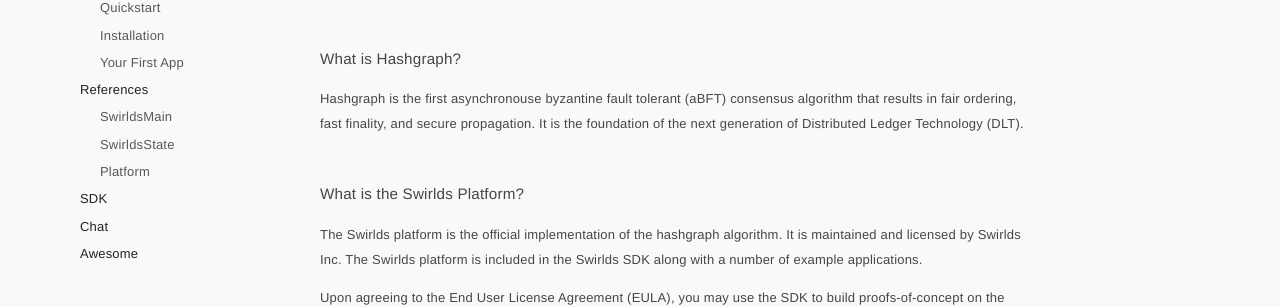
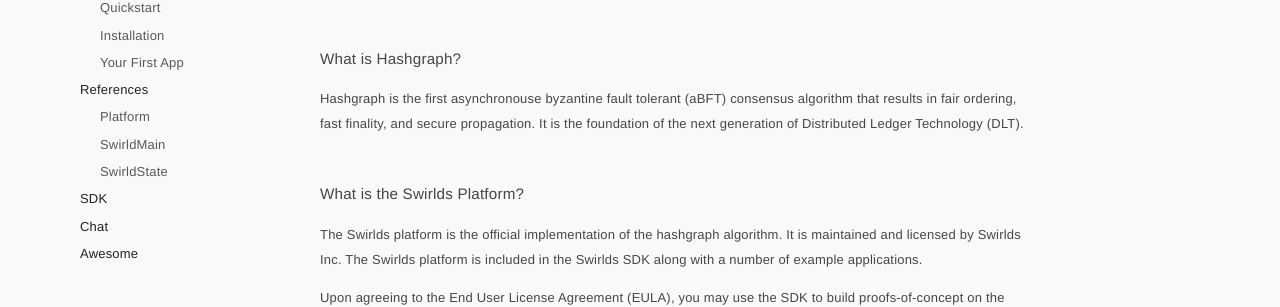
Before and after one commit to ghanem-mhd/hashgraph.github.io, a Jekyll site: the page built from index.md, in a window 1280 px wide. Shown: the part 189-496 px from the top of the page. Built offline with Jekyll 4.4.1, drawn with Linux system fonts in a browser that asks for light colours; some web fonts are replaced.

Commit message:
Corrected SwirldsMain => SwirldMain

```diff
--- a/_data/docs.yml
+++ b/_data/docs.yml
@@ -11,9 +11,9 @@
 #   - virtual-voting
 - title: References
   docs:
-  - swirldsmain
-  - swirldsstate
   - platform
+  - swirldmain
+  - swirldstate
 # - title: Papers
 #   docs:
 #   - whitepaper
--- a/_docs/swirldsmain.md
+++ b/_docs/swirldsmain.md
@@ -1,6 +1,6 @@
 ---
-title: SwirldsMain
-permalink: /docs/swirldsmain/
+title: SwirldMain
+permalink: /docs/swirldmain/
 ---
 
 > ##### All Superinterfaces:
@@ -25,7 +25,7 @@
 
 > ---
 
-> **[SwirldState](/docs/swirldsstate) newState**()
+> **[SwirldState](/docs/swirldstate) newState**()
 
 > > _Instantiate and return a SwirldState object that corresponds to this SwirldMain object_
 
@@ -101,7 +101,7 @@
 
 > #### newState
 
-> **[SwirldState](/docs/swirldsstate) newState**()
+> **[SwirldState](/docs/swirldstate) newState**()
 
 > Instantiate and return a SwirldState object that corresponds to this SwirldMain object. Typically, if class ExampleMain implements SwirldMain, then newState will return an object of class ExampleMain.
 
@@ -111,4 +111,4 @@
 
 ---
 
-[Next Step: SwirldState](/docs/swirldsstate){:.Btn.next}
+[Next Step: SwirldState](/docs/swirldstate){:.Btn.next}
--- a/_docs/swirldsstate.md
+++ b/_docs/swirldsstate.md
@@ -1,6 +1,6 @@
 ---
-title: SwirldsState
-permalink: /docs/swirldsstate/
+title: SwirldState
+permalink: /docs/swirldstate/
 ---
 
 > ##### All Superinterfaces:
@@ -17,14 +17,14 @@
 
 > public interface **SwirldState** extends FastCopyable
 
-> A Swirld app is defined by creating two classes, one implementing **[SwirldMain](/docs/swirldsmain)**, and the other **SwirldState**, such that:
+> A Swirld app is defined by creating two classes, one implementing **[SwirldMain](/docs/swirldmain)**, and the other **SwirldState**, such that:
 
 > * **SwirldState** has a no-argument constructor (called by **[Platform](/docs/platform)**)
 > * All **SwirldState** variables are thread-safe and private
 > * All **SwirldState** methods are synchronized
-> * **[SwirldMain](/docs/swirldsmain)** never modifies an object in SwirldState
+> * **[SwirldMain](/docs/swirldmain)** never modifies an object in SwirldState
 
-> So, if **SwirldState** contains an array, and **[SwirldMain](/docs/swirldsmain)** gets it through a getter method, then the developer is responsible for making sure **[SwirldMain](/docs/swirldsmain)** never changes the contents of that array. Or the getter can simply return a deep copy of the array instead of the original.
+> So, if **SwirldState** contains an array, and **[SwirldMain](/docs/swirldmain)** gets it through a getter method, then the developer is responsible for making sure **[SwirldMain](/docs/swirldmain)** never changes the contents of that array. Or the getter can simply return a deep copy of the array instead of the original.
 
 ---
 
```
